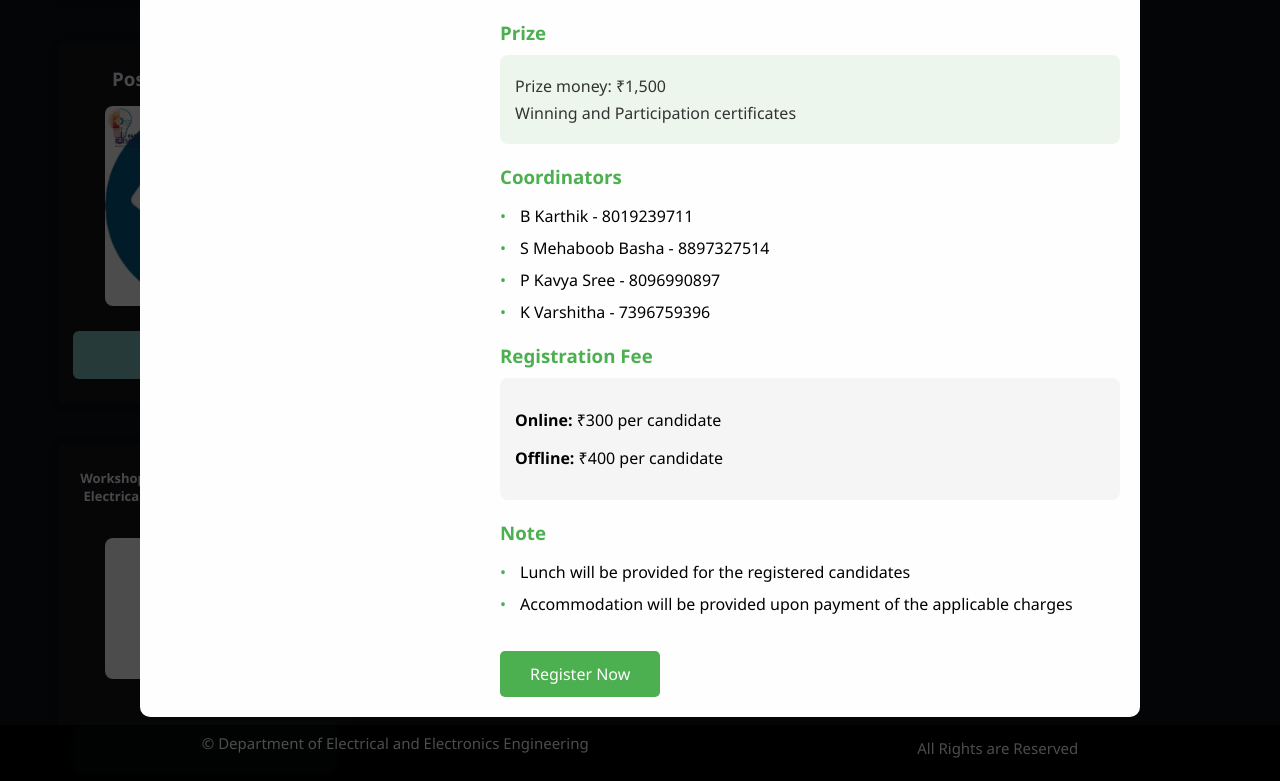
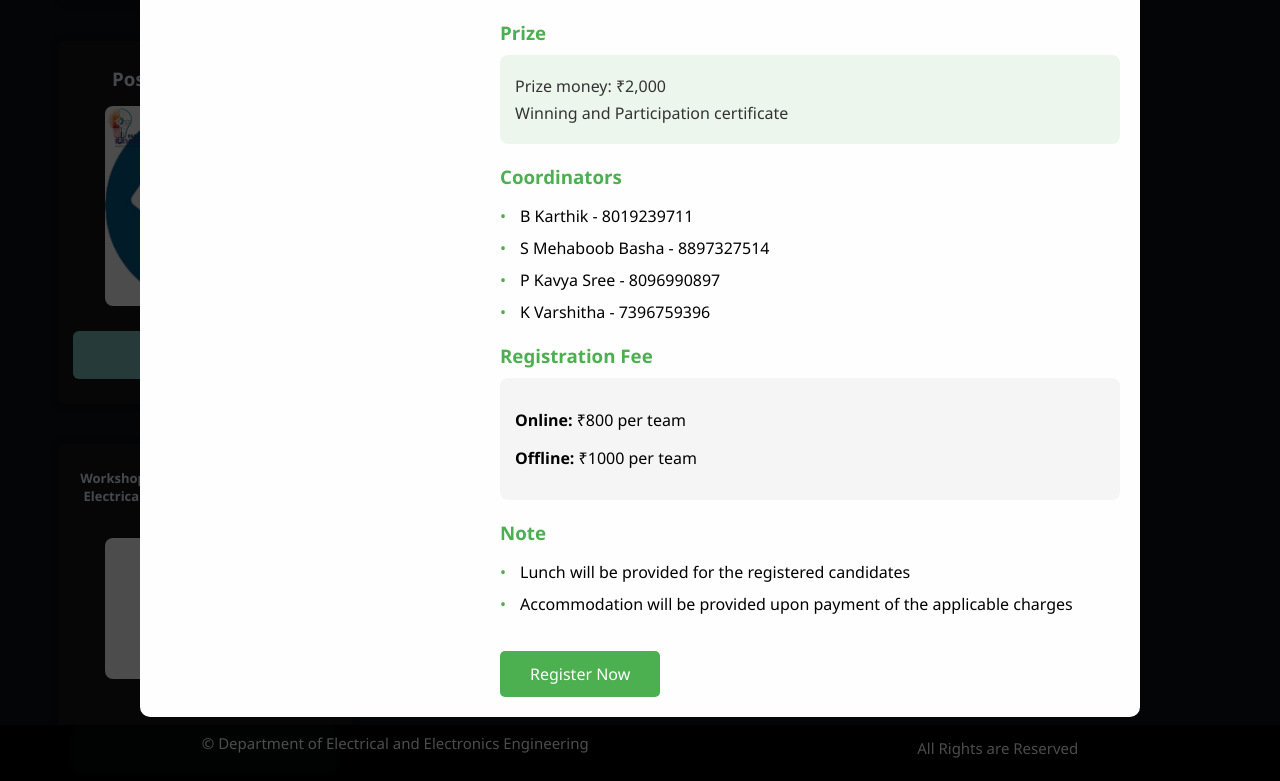
Before and after one commit to Sunilreddyyaparla/EYE2K25, a Flask app: page /events in a window 1280 px wide, after a click that opens the changed part. Shown: the part 568-1349 px from the top of the page. Run offline with Flask 3, Linux system fonts and the light colour scheme.

Commit message:
Update events.html

```diff
--- a/templates/events.html
+++ b/templates/events.html
@@ -119,8 +119,8 @@
                         </ul>
                         <h3>Prize</h3>
                         <div class="modal-prize-section">
-                            <p>Prize money: ₹1,500</p>
-                            <p>Winning and Participation certificates</p>
+                            <p>Prize money: ₹2,000</p>
+                            <p>Winning and Participation certificate </p>
                         </div>
                         <h3>Coordinators</h3>
                         <ul>
@@ -132,8 +132,8 @@
 
                         <h3>Registration Fee</h3>
                         <div class="modal-registration">
-                            <p><strong>Online:</strong> ₹300 per candidate</p>
-                            <p><strong>Offline:</strong> ₹400 per candidate</p>
+                            <p><strong>Online:</strong> ₹800 per team</p>
+                            <p><strong>Offline:</strong> ₹1000 per team</p>
                         </div>
                         <h3>Note</h3>
                         <ul>
```
